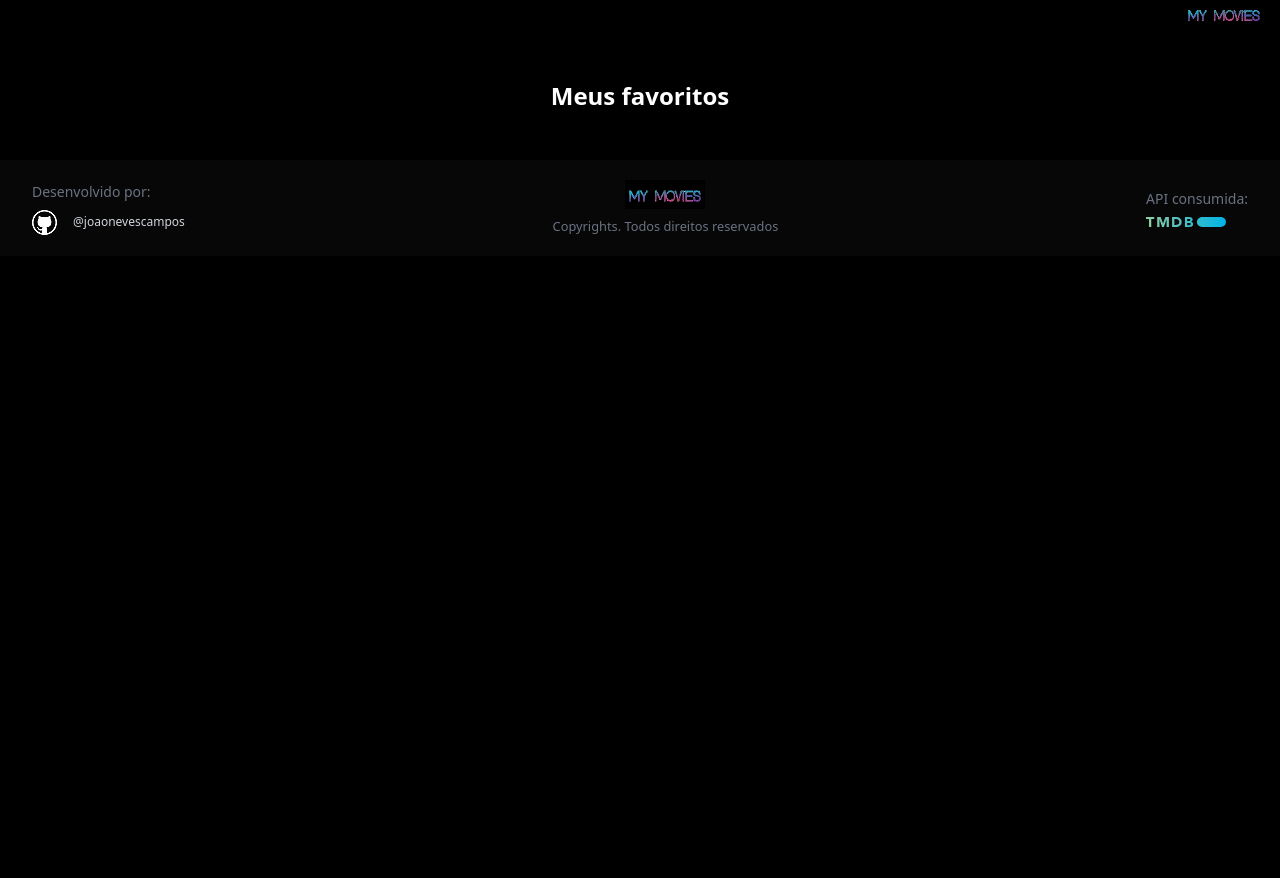
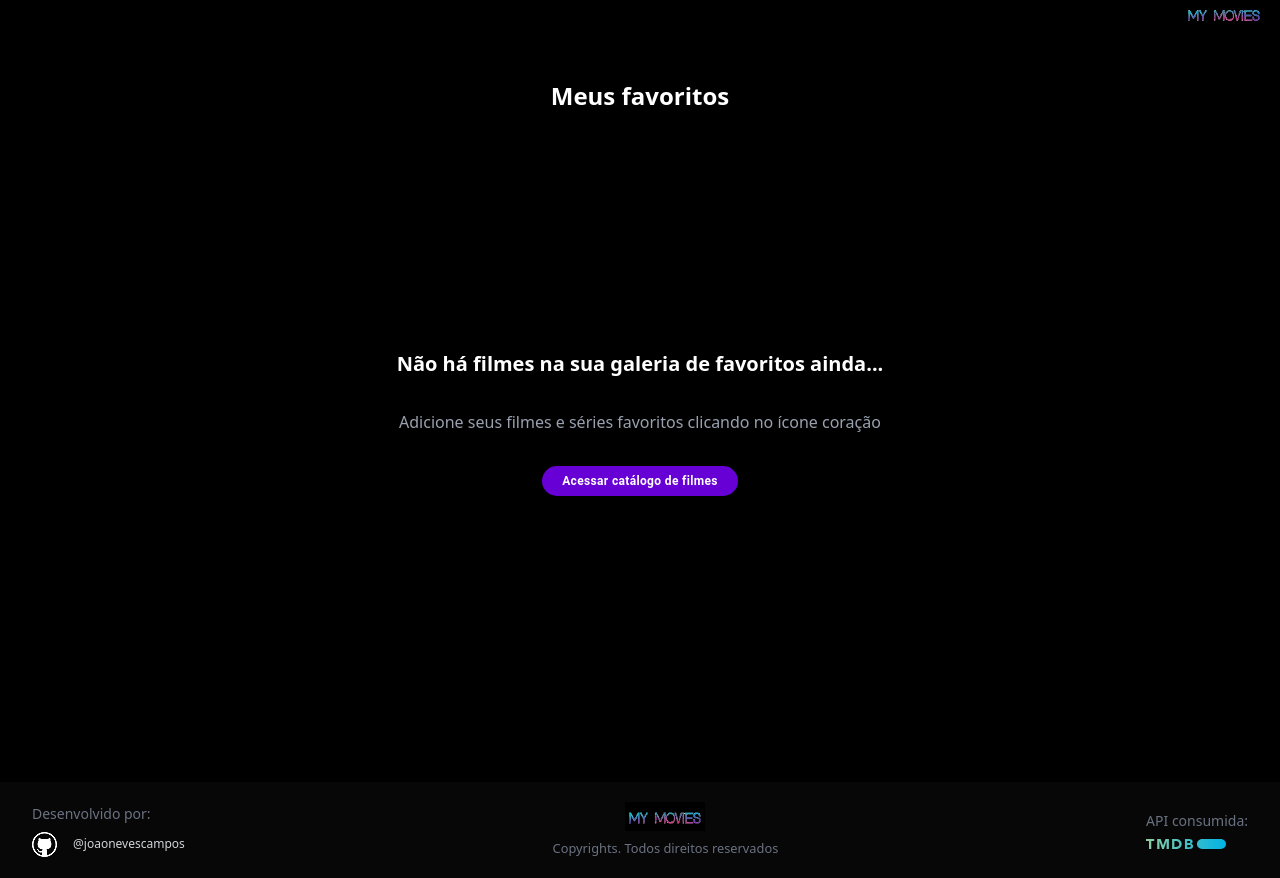
Before and after one commit to joaonevescampos/my-movies, a React (Vite) app: page /favorites in a window 1280 px wide. Before the commit the page ends 800 px from the top, so only its background shows below. Built offline with nearby package versions, Linux system fonts and the light colour scheme; some icons are missing.

Commit message:
fix: adjusting favorites component

```diff
--- a/src/components/FilledButton.tsx
+++ b/src/components/FilledButton.tsx
@@ -1,13 +1,15 @@
 import { styled } from "@mui/material/styles";
 import Button from "@mui/material/Button";
 import { purple } from "@mui/material/colors";
+import { Link } from "react-router-dom";
 
 interface ButtonType {
   text: string;
   bgColor: string;
+  path?: string;
 }
 
-export default function FilledButton({ text, bgColor }: ButtonType) {
+export default function FilledButton({ text, bgColor, path = "" }: ButtonType) {
   const MyButton = styled(Button)(({ theme }) => ({
     color: theme.palette.getContrastText(bgColor),
     backgroundColor: bgColor,
@@ -21,9 +23,13 @@ export default function FilledButton({ text, bgColor }: ButtonType) {
     borderRadius: "30px",
     "&:hover": {
       backgroundColor: purple[700],
-      color: theme.palette.getContrastText(purple[700])
+      color: theme.palette.getContrastText(purple[700]),
     },
   }));
 
-  return <MyButton variant="contained"> {text} </MyButton>;
+  return (
+    <Link to={`/${path}`}>
+      <MyButton variant="contained"> {text} </MyButton>
+    </Link>
+  );
 }
--- a/src/components/MovieItem.tsx
+++ b/src/components/MovieItem.tsx
@@ -1,8 +1,7 @@
 import { Favorite } from "@mui/icons-material";
 import OutlinedButton from "./OutlinedButton";
 import FavoriteBorderIcon from "@mui/icons-material/FavoriteBorder";
-import { useState } from "react";
-// import { useEffect, useState } from "react";
+import { useEffect, useState } from "react";
 
 interface MovieProps {
   posterPath: string;
@@ -18,14 +17,13 @@ export const MovieItem = ({
   id,
 }: MovieProps) => {
   const [favorited, setFavorited] = useState(false);
-  // const [wasFavorited, setWasFavorited] = useState(false);
 
-  // useEffect(() => {
-  //   for(let i=0; i < localStorage.length; i++) {
-  //     localStorage.getItem(localStorage.key(i)) == id ? setWasFavorited(true) : setWasFavorited(false)
-  //     console.log('value key', localStorage.getItem(localStorage.key(i)), 'id', id)
-  //   }
-  // }, [wasFavorited])
+  useEffect(() => {
+    const storedMovie = localStorage.getItem(`movieId-${id}`);
+    if (storedMovie) {
+      setFavorited(true);
+    }
+  }, [id]);
 
   const addToFavorite = () => {
     localStorage.setItem(`movieId-${id}`, id);
--- a/src/components/SplideListMovies.tsx
+++ b/src/components/SplideListMovies.tsx
@@ -14,7 +14,7 @@ const SplideListMovies = ({ movies, categoryName }: SplideMovies) => {
       ) : (
         <section className="m-auto font-bold p-4 lg:p-8 max-w-[1900px]">
           <h2 className="pb-4 text-xl w-fit">{categoryName}</h2>
-          <div className="flex gap-4 xl:gap-8 overflow-auto scrollbar-none ">
+          <div className="flex gap-4 xl:gap-8 overflow-x-scroll overflow-y-hidden scrollbar-none ">
             {movies.map((movie) => (
               <MovieItem
                 posterPath={movie.poster_path}
--- a/src/pages/Favorites.tsx
+++ b/src/pages/Favorites.tsx
@@ -3,7 +3,8 @@ import Footer from "../components/Footer";
 import ListMovies from "../components/ListMovies";
 import Menu from "../components/Menu";
 import { MovieService } from "../services/movieService";
-import Loading from "../components/Loading";
+// import Loading from "../components/Loading";
+import FilledButton from "../components/FilledButton";
 
 const Favorites = () => {
   const [favoritesId, setFavoritesId] = useState<string[]>([]);
@@ -64,14 +65,18 @@ const Favorites = () => {
   return (
     <>
       <Menu />
-      <main className="relative mt-16">
+      <main className="relative m-16">
         <h1 className="text-center text-xl md:text-2xl font-bold p-4">
           Meus favoritos
         </h1>
-        {favoritesMovies ? (
+        {favoritesMovies.length !== 0 ? (
           <ListMovies moviesList={favoritesMovies} />
         ) : (
-          <Loading />
+          <div className="flex flex-col gap-8 items-center justify-center h-[calc(100vh-210px)] p-4">
+            <h2 className="font-bold text-xl text-center">Não há filmes na sua galeria de favoritos ainda...</h2>
+            <p className="text-gray-400 text-center">Adicione seus filmes e séries favoritos clicando no ícone coração</p>
+            <FilledButton text="Acessar catálogo de filmes" bgColor="#6700D4"/>
+          </div>
         )}
       </main>
       <Footer />
```
